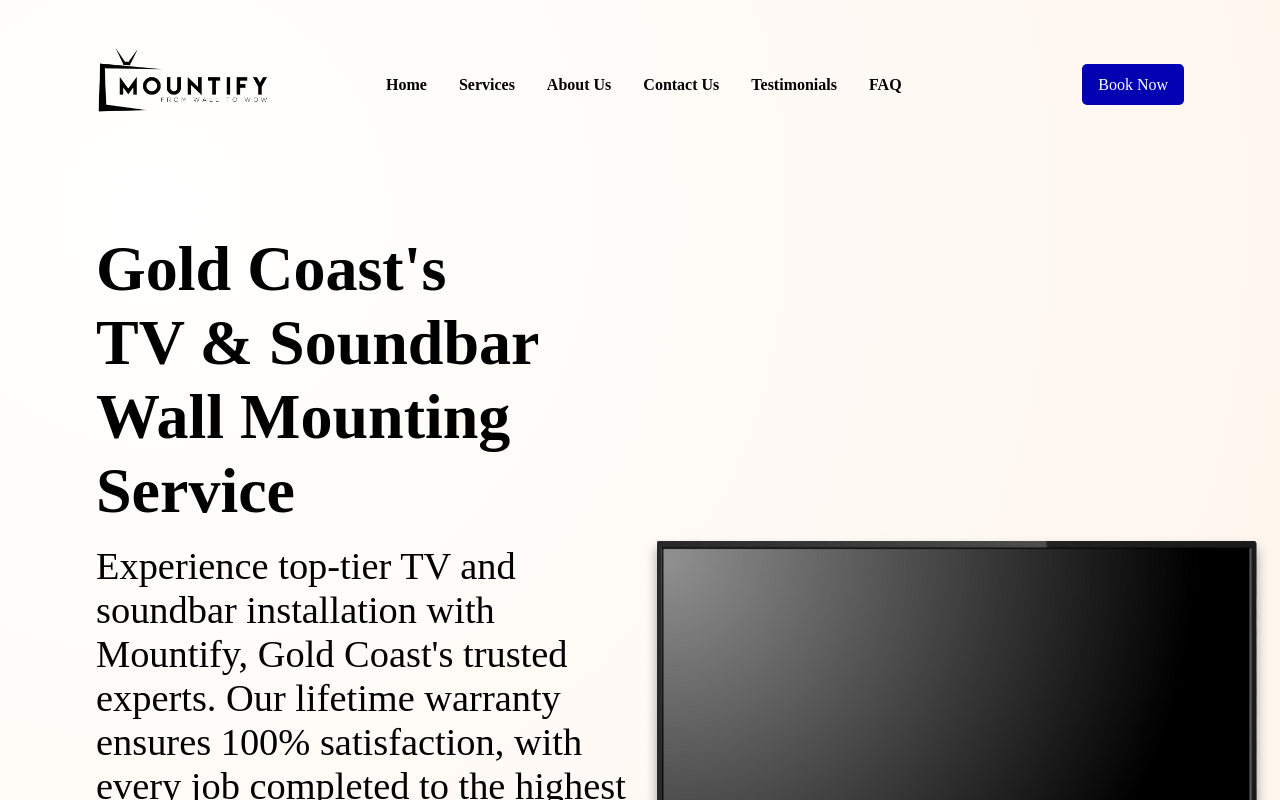
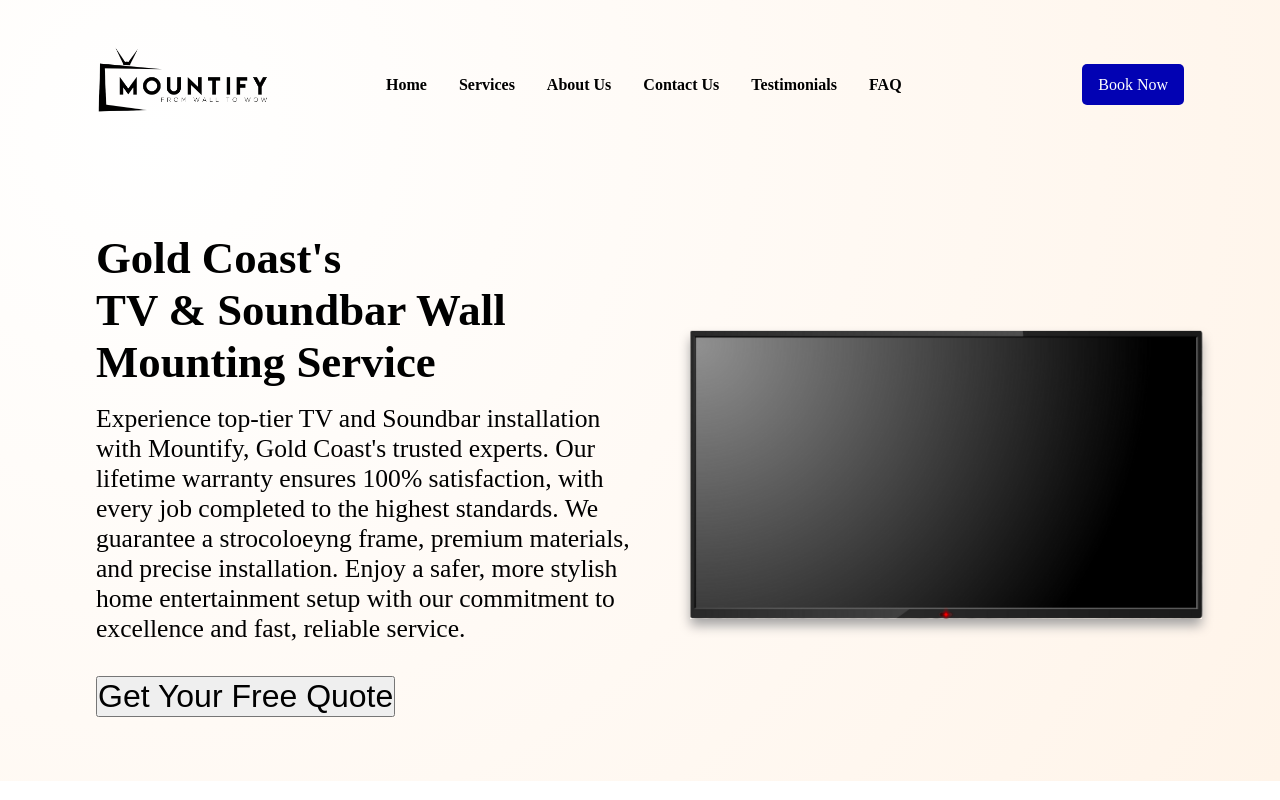
Before and after one commit to CalvinA-C/mountify-hero_page, a React (Create React App) app: page / in a window 1280 px wide. Shown: the top 800 px of the page. Built offline with nearby package versions, Linux system fonts and the light colour scheme.

Commit message:
mountify__header-image--transitionComplete

```diff
--- a/src/App.css
+++ b/src/App.css
@@ -55,6 +55,7 @@ a {
 
 .section__padding {
   padding: 4rem 6rem;
+  overflow: hidden;
 }
 
 .section__margin {
--- a/src/containers/header/Header.jsx
+++ b/src/containers/header/Header.jsx
@@ -20,10 +20,10 @@ const Header = () => {
           TV & Soundbar Wall Mounting Service
         </h1>
         <p>
-          Experience top-tier TV and soundbar installation with Mountify, Gold
+          Experience top-tier TV and Soundbar installation with Mountify, Gold
           Coast's trusted experts. Our lifetime warranty ensures 100%
           satisfaction, with every job completed to the highest standards. We
-          guarantee a strong frame, premium materials, and precise installation.
+          guarantee a strocoloeyng frame, premium materials, and precise installation.
           Enjoy a safer, more stylish home entertainment setup with our
           commitment to excellence and fast, reliable service.
         </p>
--- a/src/containers/header/header.css
+++ b/src/containers/header/header.css
@@ -11,12 +11,12 @@
 }
 
 .mountify__header-contents h1 {
-  font-size: 4rem;
+  font-size: 2.8rem;
   margin-bottom: 1rem;
 }
 
 .mountify__header-contents p {
-  font-size: 2.4rem;
+  font-size: 1.6rem;
   margin-bottom: 2rem;
 }
 
@@ -42,8 +42,8 @@
 
 .tv-graphic {
   position: absolute;
-  height: 340px;
-  width: 600px;
+  /* height: 340px; */
+  width: 40vw;
   z-index: 100;
   top: 50%;
   left: 50%;
```
